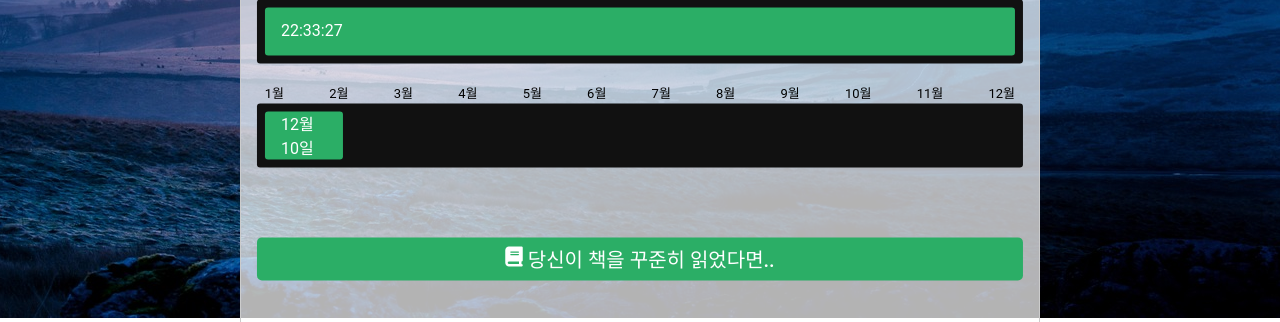
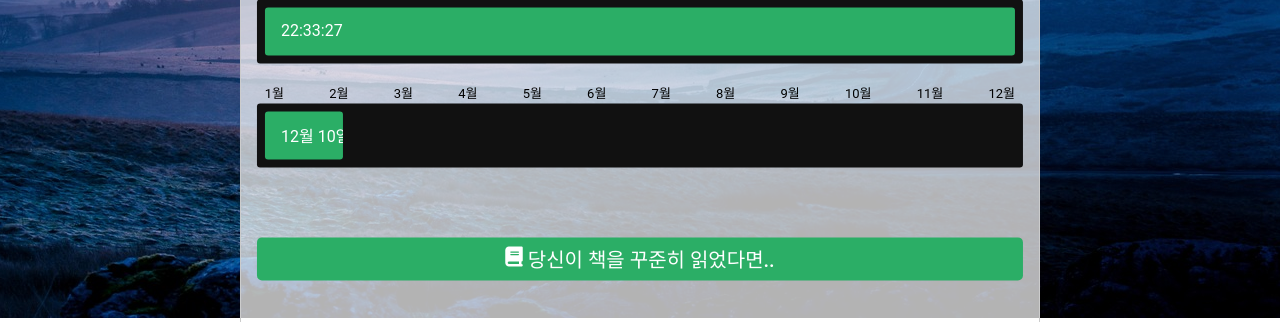
Before and after one commit to shinjuno123/one-day-one-year, a Django app: page /result-page/ in a window 1280 px wide. Shown: the part 482-804 px from the top of the page. Run offline with Django 3.2, Linux system fonts and the light colour scheme; tables that the repository leaves empty hold one stand-in row (values such as "Sample post"); some libraries are stand-ins or nearby versions.

Commit message:
the problem progress bars texts arranged wrong when percentage of the bar is small is fixed

```diff
--- a/odoyApp/static/odoyApp/resultpage.css
+++ b/odoyApp/static/odoyApp/resultpage.css
@@ -118,6 +118,8 @@ body {
   background-color: #2bae66;
   border-radius: 0.2em;
   padding: 1em;
+  white-space: nowrap;
+  overflow: hidden;
 }
 .progress-bar2 {
   position: relative;
@@ -141,6 +143,8 @@ body {
   background-color: #2bae66;
   border-radius: 0.2em;
   padding: 1em;
+  white-space: nowrap;
+  overflow: hidden;
 }
 
 .image {
--- a/odoyApp/static/odoyApp/resultpage.js
+++ b/odoyApp/static/odoyApp/resultpage.js
@@ -1,5 +1,6 @@
 const progress_bar1 = document.getElementsByClassName("progress-bar1")[0];
 const progress_bar2 = document.getElementsByClassName("progress-bar2")[0];
+
 // setProperty('--width',(input percentage here after getting the value from django))
 //var timeyearjson = JSON.parse('{{timeyearjson|escapejs}}');
 //const bar1_percentage = timeyearjson['timeper']; // 여기에다 시간 progress bar의 퍼센트를 넣어주세요 !!!
```
